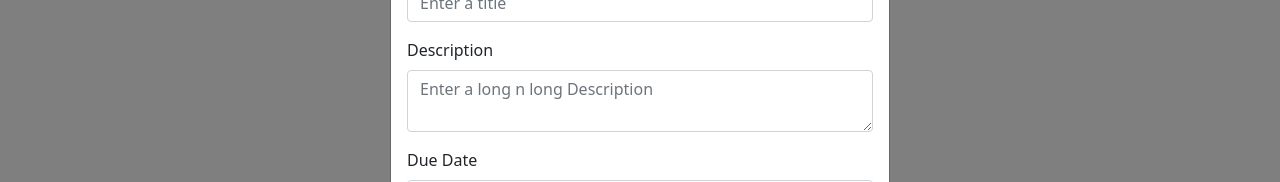
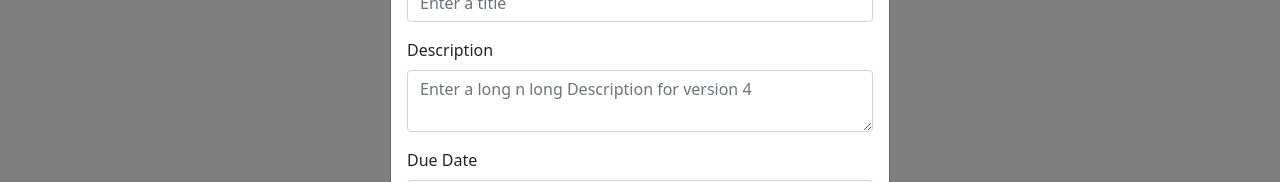
Before and after one commit to rumanmlk/frontend-backend-ghactions, a React (Create React App) app in the folder frontend/: page / in a window 1280 px wide. Both pictures are taken after a click on the button "Add Todo". Shown: the part 156-338 px from the top of the page. Built offline with nearby package versions, Linux system fonts and the light colour scheme; no server answers.

Commit message:
Change version number to 4

```diff
--- a/frontend/src/components/todo-form.jsx
+++ b/frontend/src/components/todo-form.jsx
@@ -41,7 +41,7 @@ const TodoForm = ({ saveTodo }) => {
         <Input
           id="description"
           name="description"
-          placeholder="Enter a long n long Description"
+          placeholder="Enter a long n long Description for version 4"
           type="textarea"
           value={description}
           onChange={onDescriptionChange}
```
